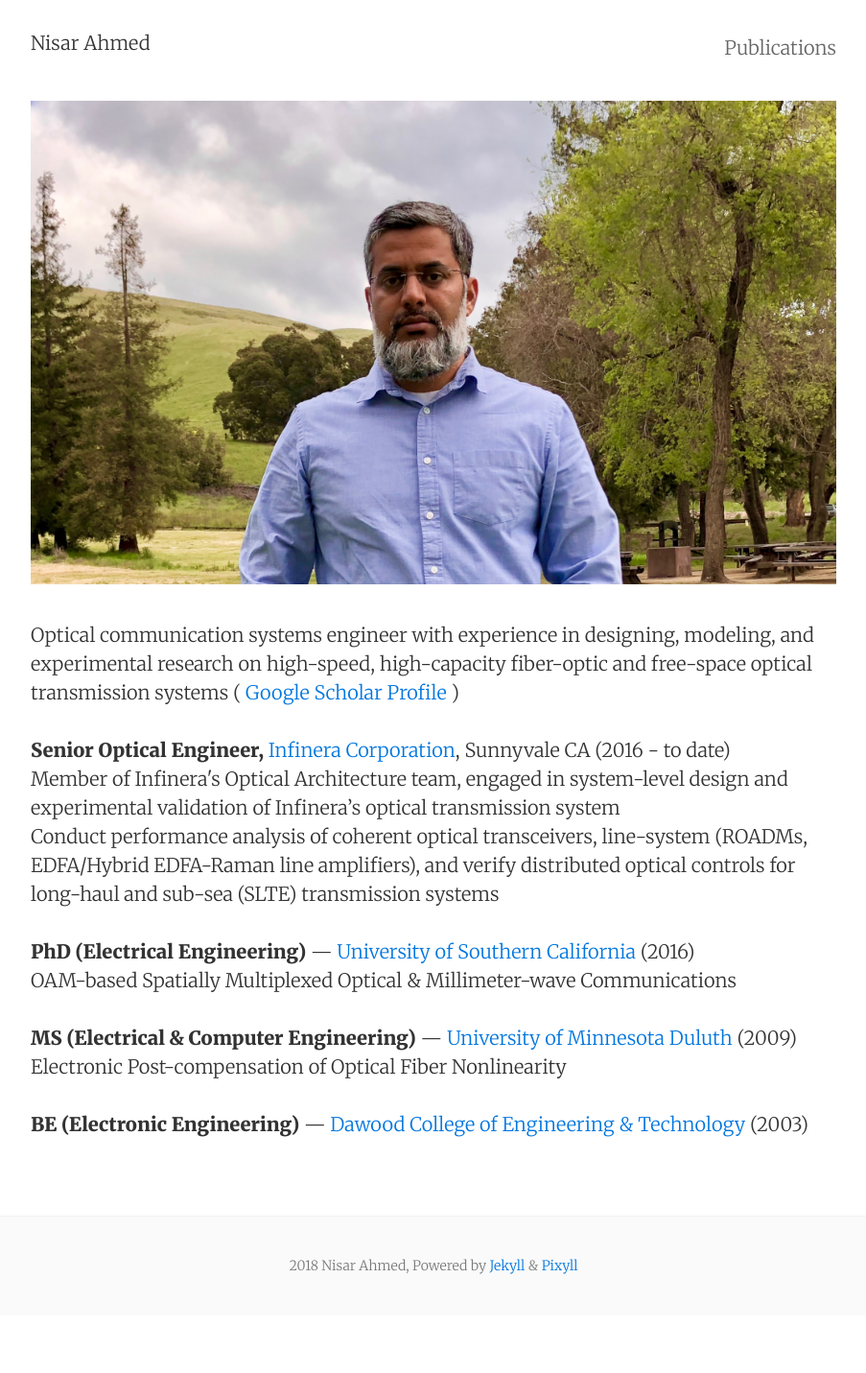
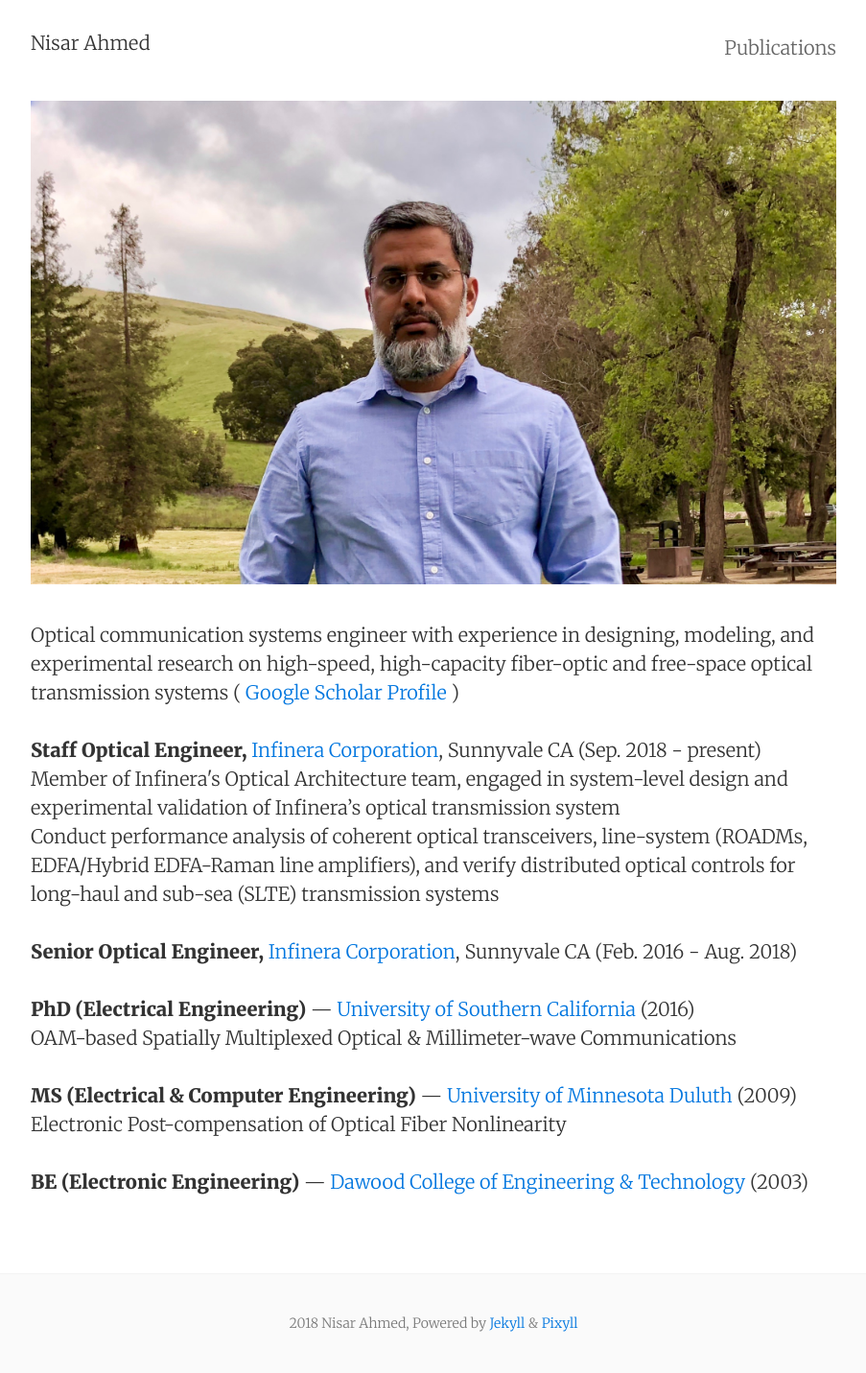
Before and after one commit to nisarahm/nisarahm.github.io, a Jekyll site: the page built from index.html, in a window 1280 px wide. Shown: the whole page at 96% size, without its empty margins (188-1091 px from the left). Built offline with Jekyll 4.4.1, drawn with Linux system fonts in a browser that asks for light colours; the list of posts is cut into pages by our own code; before the commit the page ends 1371 px from its top, so only the background shows below that.

Commit message:
Add files via upload
Updated Job

```diff
--- a/index.html
+++ b/index.html
@@ -15,11 +15,14 @@ layout: default
   (<a href="https://scholar.google.com/citations?user=DioWa5AAAAAJ&hl=en&authuser=1"> Google Scholar Profile</a> )
   <br>
   <br>
-  <b>Senior Optical Engineer,</b> <a href="https://www.infinera.com">Infinera Corporation</a>, Sunnyvale CA (2016 - to date)
+  <b>Staff Optical Engineer,</b> <a href="https://www.infinera.com">Infinera Corporation</a>, Sunnyvale CA (Sep. 2018 - present)
   <br>
   Member of Infinera's Optical Architecture team, engaged in system-level design and experimental validation of Infinera’s optical transmission system
   <br>
   Conduct performance analysis of coherent optical transceivers, line-system (ROADMs, EDFA/Hybrid EDFA-Raman line amplifiers), and verify distributed optical controls for long-haul and sub-sea (SLTE) transmission systems
+  <br>
+  <br>
+  <b>Senior Optical Engineer,</b> <a href="https://www.infinera.com">Infinera Corporation</a>, Sunnyvale CA (Feb. 2016 - Aug. 2018)
   <br>
   <br>
   <b>PhD (Electrical Engineering)</b> &#x2014 <a href="https://www.usc.edu">University of Southern California</a> (2016)
```
